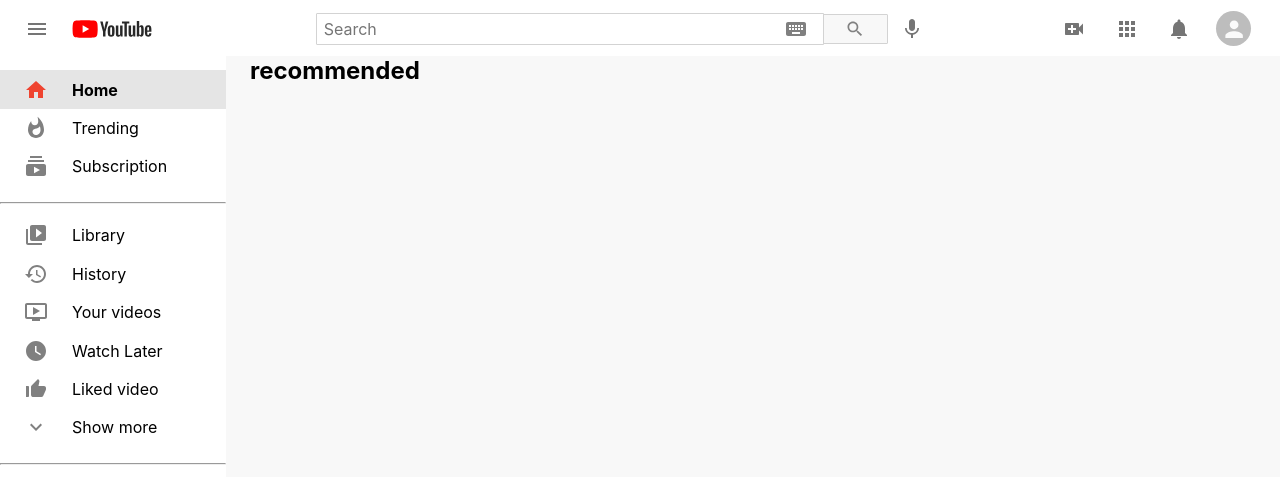
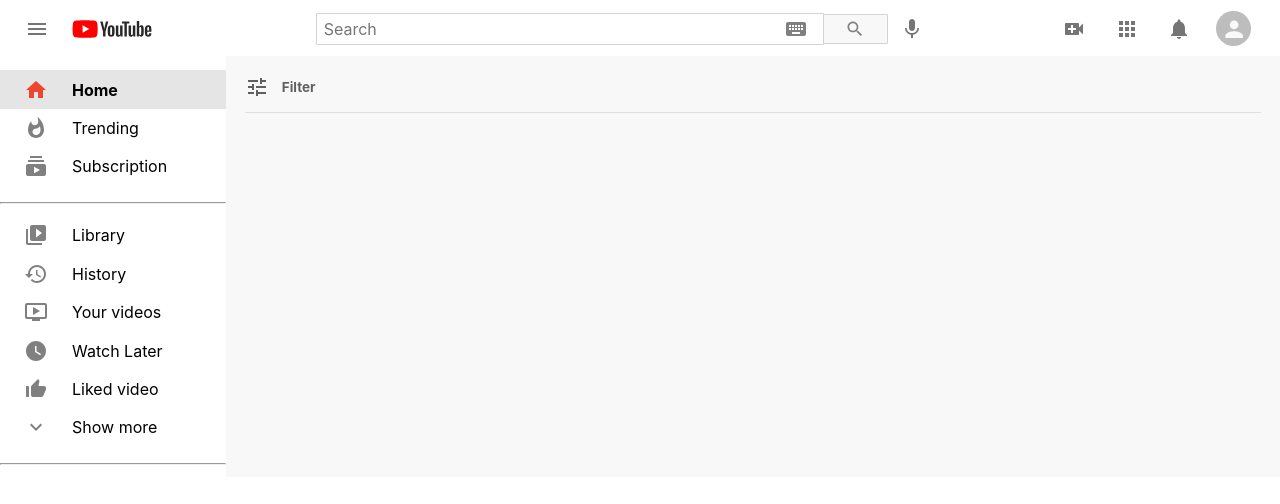
Before and after one commit to nakryt/youtube-clone, a React (Create React App) app: page /search/1 in a window 1280 px wide. Shown: the top 504 px of the page. Built offline with nearby package versions, Linux system fonts and the light colour scheme.

Commit message:
ChannelRow

```diff
--- a/src/App.tsx
+++ b/src/App.tsx
@@ -1,11 +1,12 @@
 import React from "react";
 import "./App.scss";
 
-import { BrowserRouter as Router } from "react-router-dom";
+import { BrowserRouter as Router, Switch, Route } from "react-router-dom";
 
 import Header from "./components/Header/Header";
 import Sidebar from "./components/Sidebar/Sidebar";
 import RecommendedVideos from "./components/RecommendedVideos/RecommendedVideos";
+import SearchPage from "./components/SearchPage/SearchPage";
 
 function App() {
   return (
@@ -13,10 +14,13 @@ function App() {
       <div className="app">
         <Header />
 
-        <div className="app__page">
-          <Sidebar />
-          <RecommendedVideos />
-        </div>
+        <Switch>
+          <div className="app__page">
+            <Sidebar />
+            <Route path="/search/:term" component={SearchPage} />
+            <Route path="/" exact component={RecommendedVideos} />
+          </div>
+        </Switch>
       </div>
     </Router>
   );
--- a/src/components/Header/Search/Search.tsx
+++ b/src/components/Header/Search/Search.tsx
@@ -1,16 +1,33 @@
-import React from "react";
+import React, { ChangeEvent, useState } from "react";
 import "./Search.scss";
+
 import { Keyboard, Search as SearchIcon, Mic } from "@material-ui/icons";
 import { IconButton } from "@material-ui/core";
+import { useHistory } from "react-router-dom";
 
 const Search = () => {
+  const history = useHistory();
+  const [inputSearch, setInputSearch] = useState("");
+
+  const submitHandler = (e: ChangeEvent<HTMLFormElement>) => {
+    e.preventDefault();
+    if (inputSearch.trim()) {
+      history.push(`/search/${inputSearch.replace("?", "%3F")}`);
+    }
+  };
+
   return (
-    <form className="search">
+    <form className="search" onSubmit={submitHandler}>
       <div className="search__container">
-        <input type="text" placeholder="Search" />
+        <input
+          type="text"
+          placeholder="Search"
+          value={inputSearch}
+          onChange={(e) => setInputSearch(e.target.value)}
+        />
         <Keyboard className="keyboard" />
       </div>
-      <button className="search__inputButton">
+      <button className="search__inputButton" type="submit">
         <SearchIcon fontSize="small" />
       </button>
       <IconButton>
--- /dev/null
+++ b/src/components/SearchPage/SearchPage.scss
@@ -0,0 +1,26 @@
+@import "src/style/color";
+
+.searchPage {
+  flex: 0.9;
+  background-color: $background-gray;
+  padding: 1.2rem;
+
+  .searchPage__filter {
+    display: flex;
+    align-items: center;
+    color: $gray;
+    font-size: xx-small;
+
+    h2 {
+      margin-left: 0.8rem;
+    }
+  }
+
+  hr {
+    height: 1px;
+    border: none;
+    background-color: $black-ten-percent;
+    color: $black-ten-percent;
+    margin: 0.8rem 0;
+  }
+}
--- /dev/null
+++ b/src/components/SearchPage/SearchPage.tsx
@@ -0,0 +1,24 @@
+import React from "react";
+import "./SearchPage.scss";
+
+import { useLocation } from "react-router-dom";
+import { TuneOutlined } from "@material-ui/icons";
+
+const SearchPage = () => {
+  const location = useLocation();
+
+  console.log(location);
+  console.log(location.pathname.substr(8).replace("%3F", "?"));
+
+  return (
+    <div className="searchPage">
+      <div className="searchPage__filter">
+        <TuneOutlined />
+        <h2>Filter</h2>
+      </div>
+      <hr />
+    </div>
+  );
+};
+
+export default SearchPage;
--- a/src/components/VideoCard/VideoCard.tsx
+++ b/src/components/VideoCard/VideoCard.tsx
@@ -26,7 +26,7 @@ const VideoCard: FC<Props> = ({
         <Avatar
           className="videoCard__avatar"
           src={channelImage}
-          alt={channel}
+          alt={channelName}
         />
         <div className="videoCard__text">
           <h4>{title}</h4>
--- a/src/style/_color.scss
+++ b/src/style/_color.scss
@@ -1,5 +1,7 @@
 $main: #ef4430;
 $main-hover: #050ae3;
+
+$gray: #606060;
 
 $black-ten-percent: rgba(0, 0, 0, 0.1);
 $background-main: #fafafa;
```
Also changed, not shown: src/components/ChannelRow/ChannelRow.scss (added, +29 -0 lines), src/components/ChannelRow/ChannelRow.tsx (added, +40 -0 lines), 1 other file (tests, documents, lock files or other folders).
